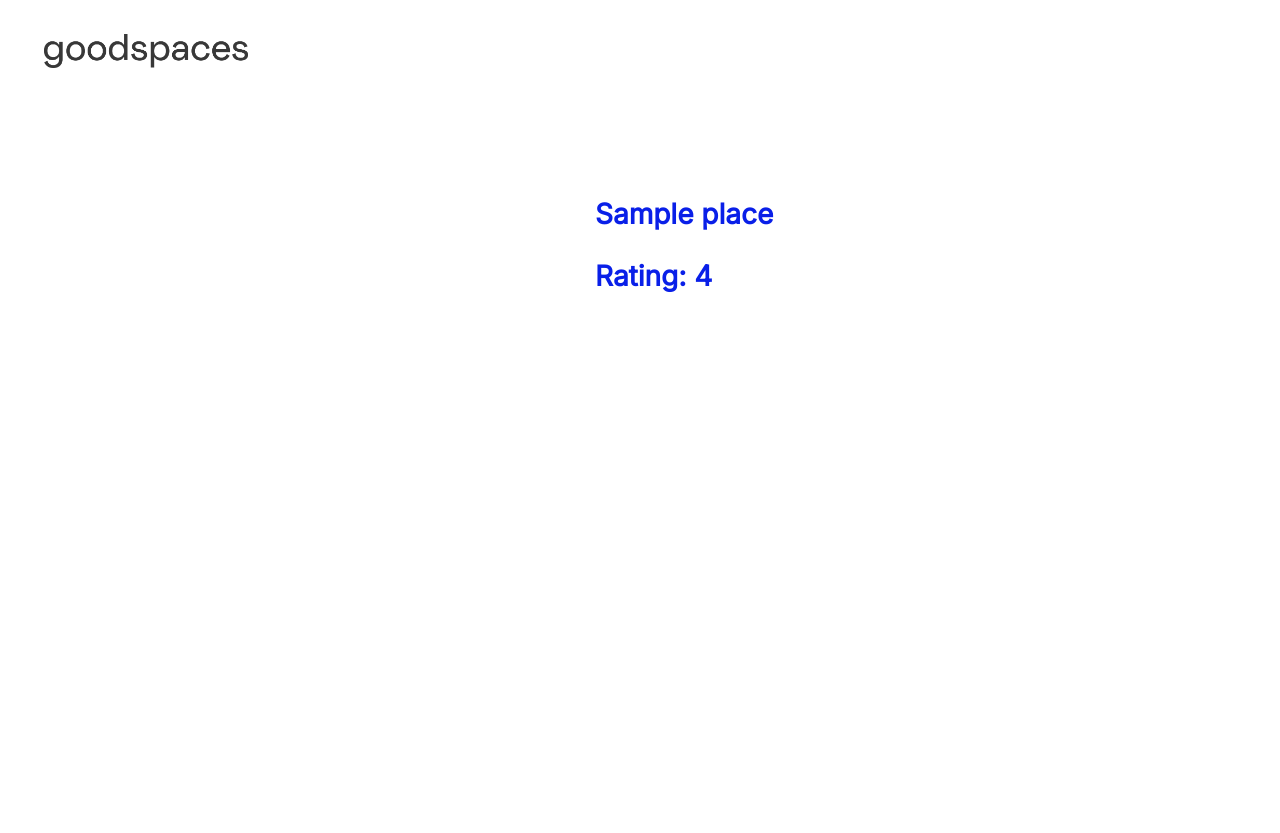
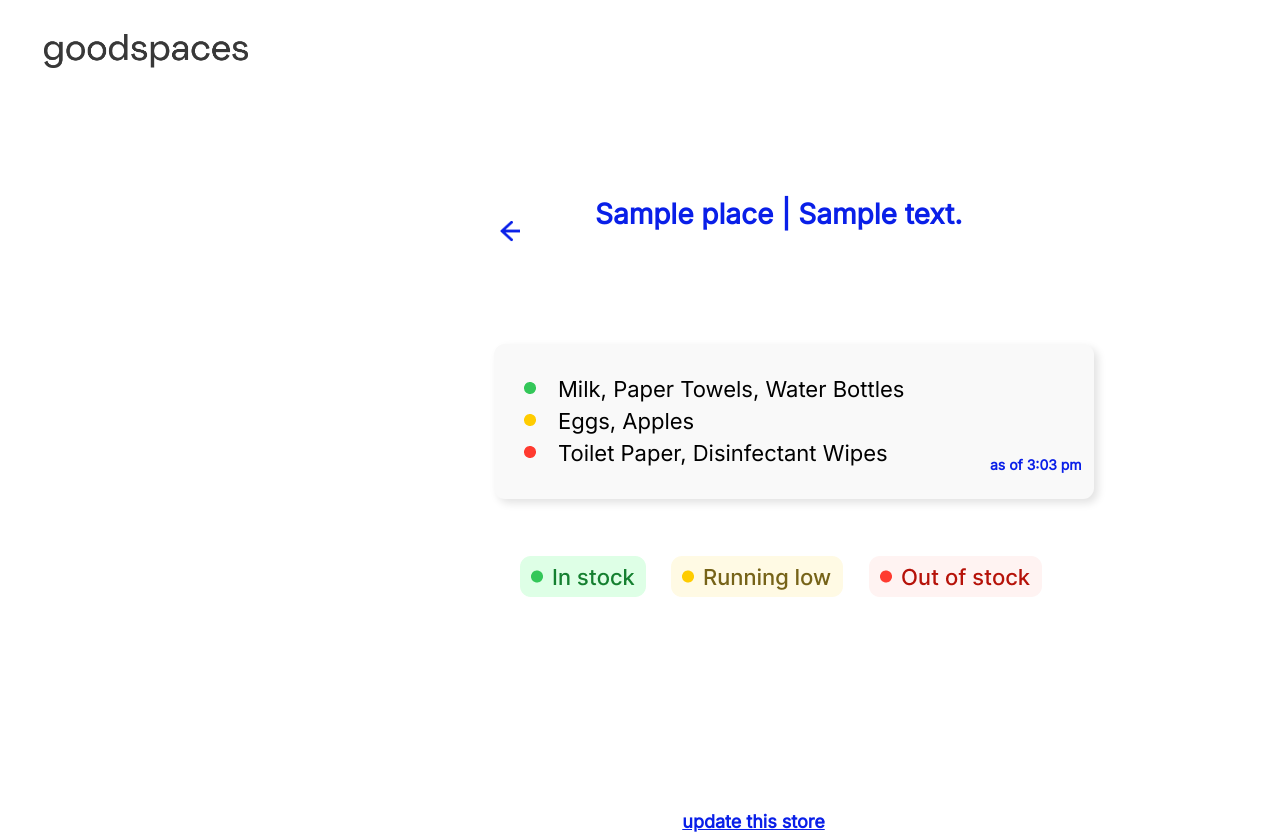
Before and after one commit to karimkaylani/goodspaces, a Flask app: template templates/storepage.html in a window 1280 px wide. Before the commit the page ends 292 px from the top, so only its background shows below. Run offline with Flask 2, Linux system fonts and the light colour scheme; the template is opened without the code that fills it: most values are stand-ins (such as "Sample title", 1, 10 or a date in 2020).

Commit message:
prototype-build

```diff
--- a/static/main.css
+++ b/static/main.css
@@ -79,7 +79,7 @@ h2 {
     position: absolute;
     width: 207px;
     height: 22px;
-    left: 596px;
+    left: 650px;
     top: 796px;
 
     font-family: Inter;
@@ -88,7 +88,7 @@ h2 {
     font-size: 18px;
     line-height: 22px;
     text-decoration: underline;
-
+    text-align: center;
     text-transform: lowercase;
 
     color: #091FE8;
@@ -110,7 +110,7 @@ h3 {
     color: #091FE8;
 }
 
-ul {
+.list {
     list-style-type: none;
     text-decoration: none;
 
@@ -162,3 +162,127 @@ li a {
     margin-left: auto;
     margin-right: auto;
 }
+
+.upload {
+    background: #F9F9F9;
+    box-shadow: 4px 4px 8px #E2E2E2;
+    border-radius: 11px;
+    padding: 16px 24px;
+    list-style-type: none;
+    margin-bottom: 30px;
+}
+
+.uploadlist {
+    margin: 24px;
+    width: 600px;
+
+    position: absolute;
+    height: 88px;
+    left: 470px;
+    top: 320px;
+    list-style-type: none;
+}
+
+.uploads {
+    list-style-type: none;
+    text-decoration: none;
+}
+
+li.items {
+    font-weight: 500;
+    font-size: 22px;
+    line-height: 27px;
+    margin-bottom: 5px;
+    font-style: bold;
+}
+
+img.instock {
+    width: 12px;
+    height: 12px;
+    padding-top: 5px;
+
+    position: absolute;
+    width: 12px;
+    height: 12px;
+    left: 30px;
+    top: 33px;
+}
+
+img.lowstock {
+    width: 12px;
+    height: 12px;
+    padding-top: 5px;
+
+    position: absolute;
+    width: 12px;
+    height: 12px;
+    left: 30px;
+    top: 65px;
+}
+
+img.outofstock {
+    width: 12px;
+    height: 12px;
+    padding-top: 5px;
+
+    position: absolute;
+    width: 12px;
+    height: 12px;
+    left: 30px;
+    top: 97px;
+}
+
+.backarrow {
+    position: absolute;
+    width: 20px;
+    height: 22px;
+    left: 500px;
+    top: 220px;
+
+}
+
+.key {
+    position: absolute;
+    width: 600px;
+    height: 74px;
+    left: 480px;
+    top: 540px;
+}
+
+.time {
+    position: absolute;
+    width: 92px;
+    height: 17px;
+    left: 990px;
+    top: 437px;
+
+    font-size: 14px;
+    line-height: 17px;
+    color: #091FE8;
+
+}
+
+.welcome {
+    position: absolute;
+    left: 50px;
+}
+
+.submit {
+    position: absolute;
+    width: 600px;
+    height: 70px;
+    left: 420px;
+    top: 511px;
+
+    background: #F5F5F5;
+    border-radius: 11px;
+
+    font-family: Inter;
+    font-style: normal;
+    font-weight: normal;
+    font-size: 18px;
+    line-height: 22px;
+    color: #656565;
+    box-sizing: border-box;
+    border: none;
+}
--- a/templates/index.html
+++ b/templates/index.html
@@ -9,6 +9,8 @@
 
 {% block body %}
 
+<div class=welcome>
+
 <h1>Instantly see the current status of local grocery store shelves</h1>
 
 <form method="POST" action='/storelist'>
@@ -17,6 +19,7 @@
     </div>
     <input class='btn btn-primary' type='submit' value='go'>
 </form>
+</div>
 
 <h2>publish a status update</h2>
 
--- a/templates/storelist.html
+++ b/templates/storelist.html
@@ -10,7 +10,7 @@
 {% block body %}
 <div class=everything>
 <h3>{{ city }}, {{ state }} {{ zipcode }}</h3>
-<ul>
+<ul class=list>
 {% for place in results.places %}
     {{ place.get_details() or "" }}
     <div class=parent>
--- a/templates/storepage.html
+++ b/templates/storepage.html
@@ -2,9 +2,23 @@
 
 {% block head %}
 
-<h3>{{ place.name }}</h3>
-<h3>Rating: {{ place.rating }}</h3>
+<h3>{{ place.name }} | {{place.formatted_address }}</h3>
 
+<a href = {{ request.referrer }}><img class=backarrow src="{{ url_for('static', filename='backarrow.png') }}"></a>
+
+<div class="uploadlist">
+
+<div class="upload">
+    <ul class=uploads>
+        <li class="items"><img class=instock src="{{ url_for('static', filename='instock.png') }}">Milk, Paper Towels, Water Bottles</li>
+        <li class="items"><img class=lowstock src="{{ url_for('static', filename='lowstock.png') }}">Eggs, Apples</li>
+        <li class="items"><img class=outofstock src="{{ url_for('static', filename='outofstock.png') }}">Toilet Paper, Disinfectant Wipes</li>
+    </ul>
+</div>
+
+</div>
+
+<h4 class=time>as of 3:03 pm</h4>
 
 {% endblock %}
 
@@ -12,5 +26,9 @@
 
 {% block body %}
 
+<img class=key src="{{ url_for('static', filename='key.png') }}">
+
+
+<h2>update this store</h2>
 
 {% endblock %}
```
Also changed, not shown: static/backarrow.png (added), static/instock.png (added), static/key.png (added), static/lowstock.png (added), static/outofstock.png (added).
